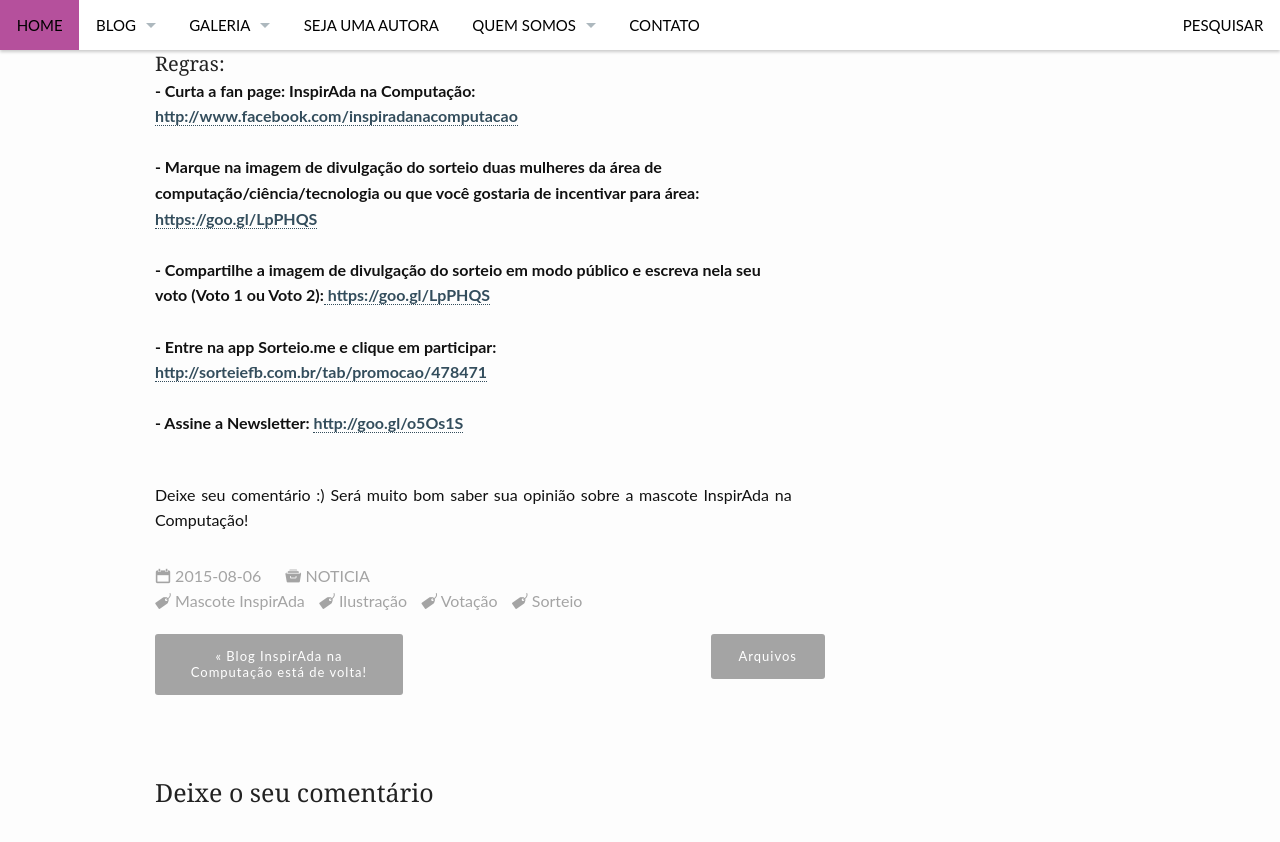
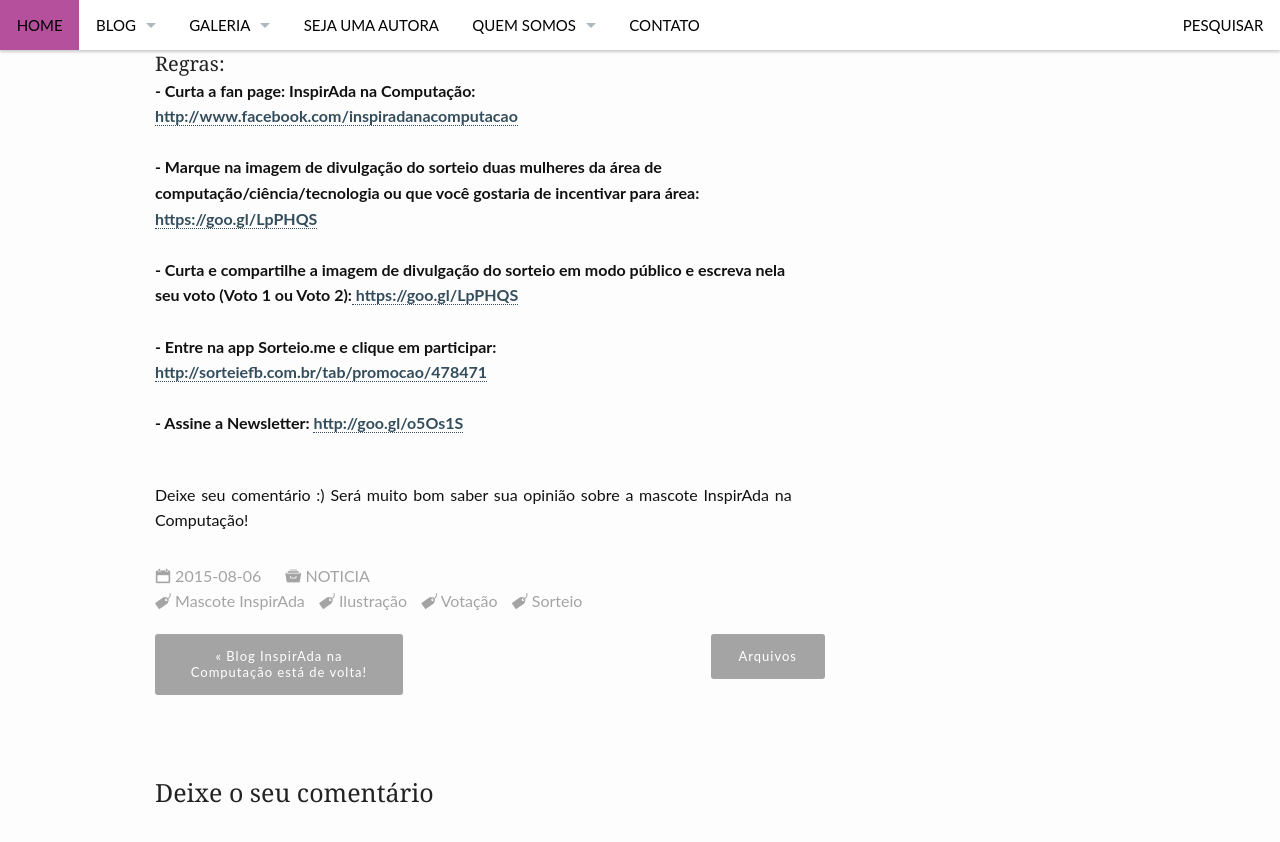
Before and after one commit to inspiradanacomputacao/inspiradanacomputacao.github.io, a Jekyll site: the page built from _posts/noticia/2015-08-06-processo-criativo-e-sorteio-mascote-inspirada-na-computacao.md, in a window 1280 px wide and 900 px high, scrolled down 4316 px. Shown: the top 842 px of the window. Built offline with Jekyll 4.4.1, drawn with Linux system fonts in a browser that asks for light colours; comment, search, counter and statistics services are not loaded.

```diff
--- a/_posts/noticia/2015-08-06-processo-criativo-e-sorteio-mascote-inspirada-na-computacao.md
+++ b/_posts/noticia/2015-08-06-processo-criativo-e-sorteio-mascote-inspirada-na-computacao.md
@@ -63,7 +63,7 @@
 <p>
 	<strong>- Curta a fan page: InspirAda na Computação: </strong><a href="http://www.facebook.com/inspiradanacomputacao" target="_blank">http://www.facebook.com/inspiradanacomputacao</a><br /><br />
 	<strong>- Marque na imagem de divulgação do sorteio duas mulheres da área de computação/ciência/tecnologia ou que você gostaria de incentivar para área:</strong><a href="https://goo.gl/LpPHQS" target="_blank"> https://goo.gl/LpPHQS</a><br /><br />
-	<strong>- Compartilhe a imagem de divulgação do sorteio em modo público e escreva nela seu voto (Voto 1 ou Voto 2):</strong><a href="https://goo.gl/LpPHQS" target="_blank"> https://goo.gl/LpPHQS</a><br /><br />
+	<strong>- Curta e compartilhe a imagem de divulgação do sorteio em modo público e escreva nela seu voto (Voto 1 ou Voto 2):</strong><a href="https://goo.gl/LpPHQS" target="_blank"> https://goo.gl/LpPHQS</a><br /><br />
 	<strong>- Entre na app Sorteio.me e clique em participar:</strong> <a href="http://sorteiefb.com.br/tab/promocao/478471" target="_blank">http://sorteiefb.com.br/tab/promocao/478471</a><br /><br />
 	<strong>- Assine a Newsletter: </strong><a href="http://goo.gl/o5Os1S" target="_blank">http://goo.gl/o5Os1S</a><br /><br />
 </p>
```
